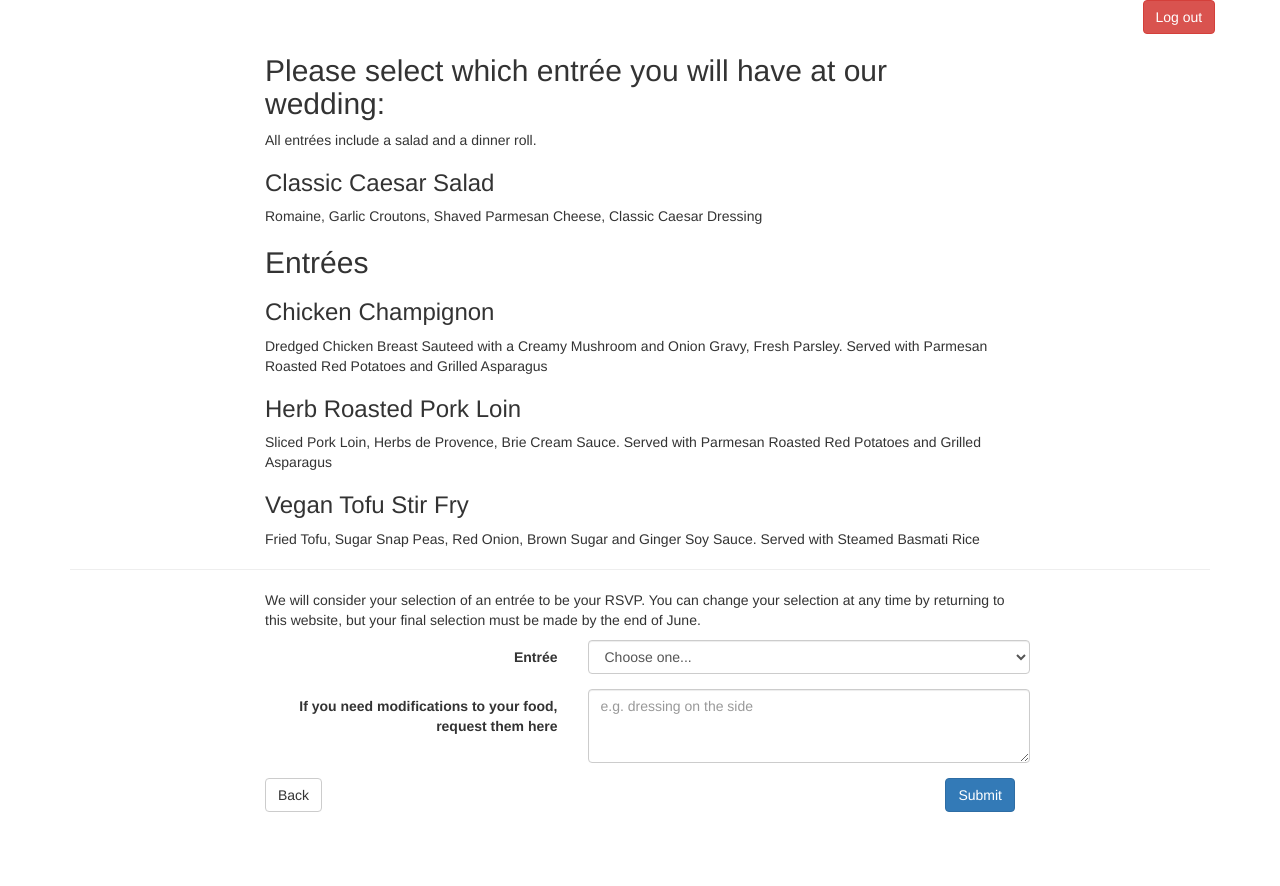
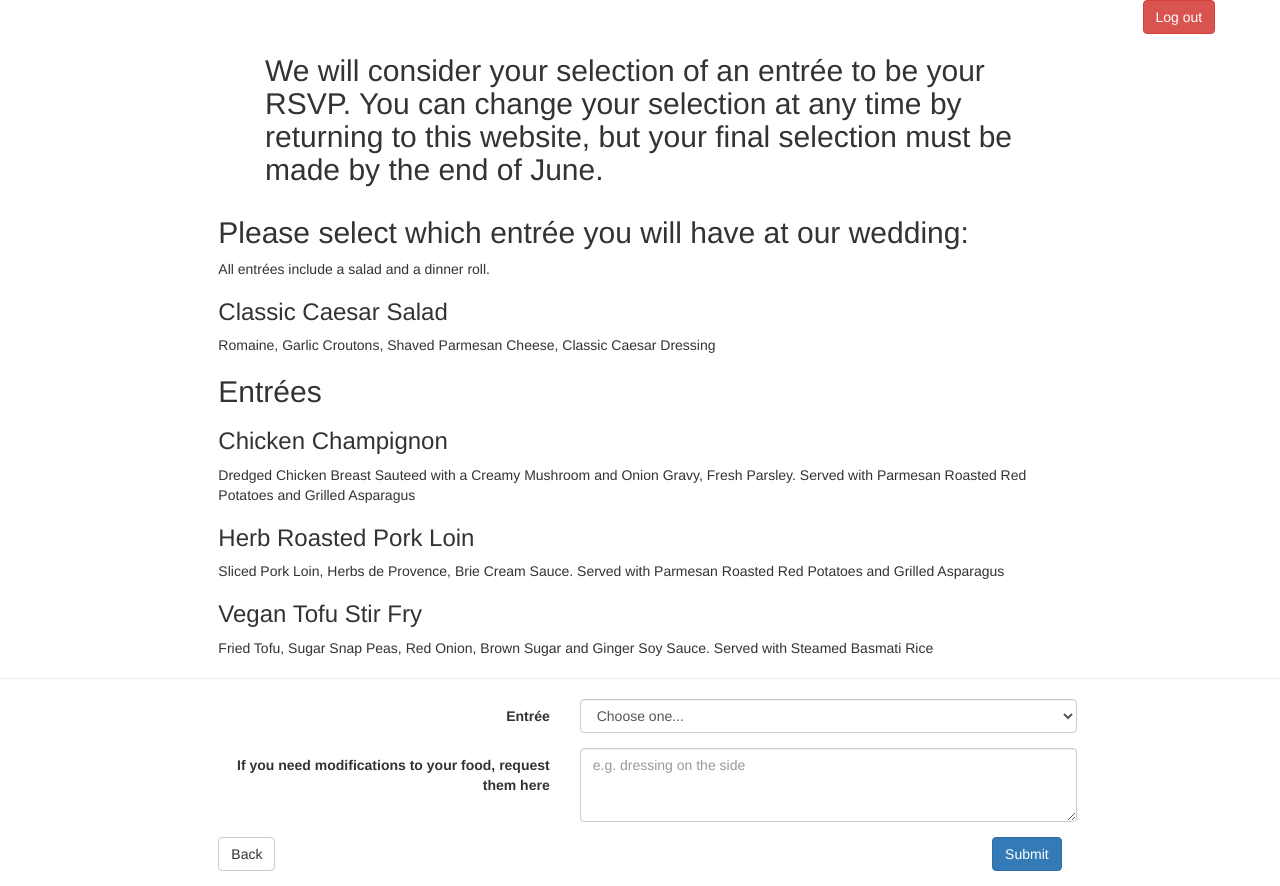
Before and after one commit to onionrings22/rsvp, a website: page static/views/rsvp.html in a window 1280 px wide. Before the commit the page ends 827 px from the top, so only its background shows below. Drawn offline with Linux system fonts and the light colour scheme; no server answers.

Commit message:
Moved message to top

```diff
--- a/static/views/rsvp.html
+++ b/static/views/rsvp.html
@@ -16,6 +16,12 @@
                         <button class="btn btn-danger" type="submit">Log out</button>
                     </div>
                 </form>
+            </div>
+            <div class="row">
+                <h2 class="col-md-8 col-md-offset-2 col-xs-10 col-xs-offset-1 margin-bottom-10">
+                    We will consider your selection of an entrée to be your RSVP. You can change your selection at any time
+                    by returning to this website, but your final selection must be made by the end of June.
+                </div>
             </div>
             <div class="row">
                 <div class="col-xs-8 col-xs-offset-2">
@@ -38,12 +44,6 @@
                 </div>
             </div>
             <hr/>
-            <div class="row">
-                <div class="col-md-8 col-md-offset-2 col-xs-10 col-xs-offset-1 margin-bottom-10">
-                    We will consider your selection of an entrée to be your RSVP. You can change your selection at any time
-                    by returning to this website, but your final selection must be made by the end of June.
-                </div>
-            </div>
             <div class="row">
                 <div class="col-md-8 col-md-offset-2 col-xs-10 col-xs-offset-1">
                     <form class="form-horizontal" action="/rsvp" method="post">
```
